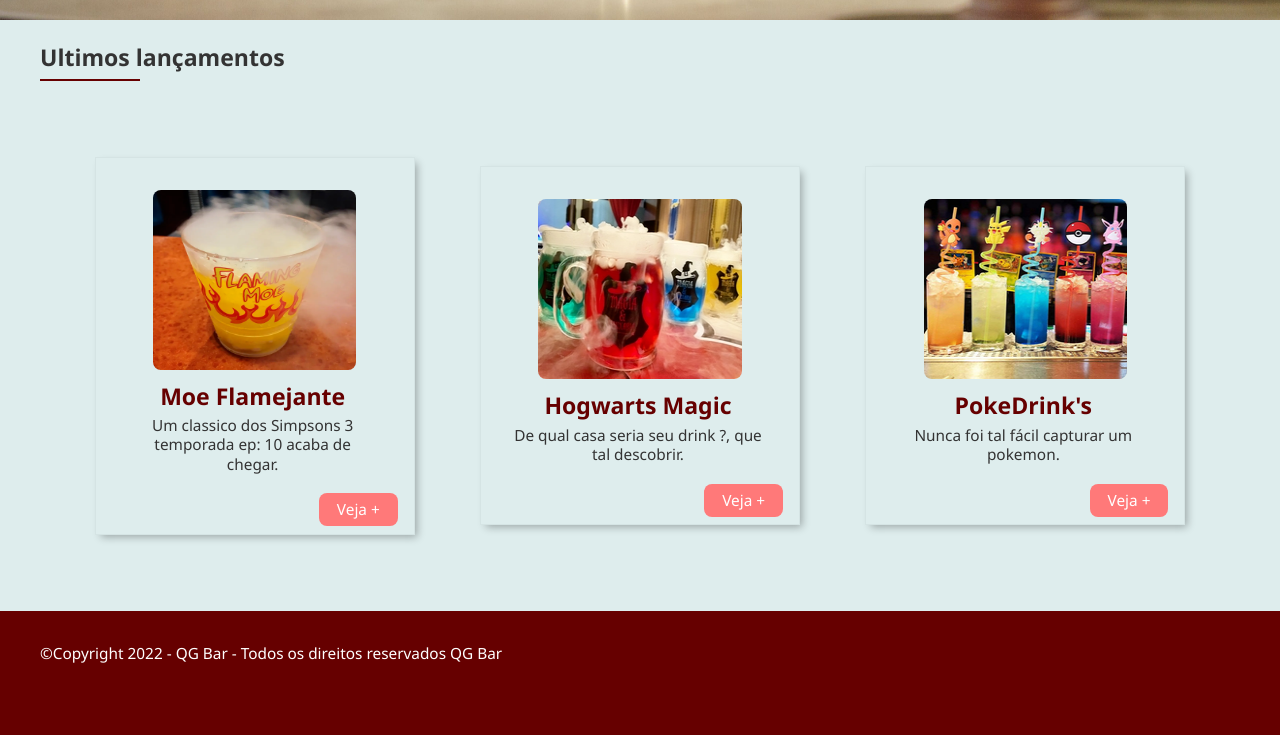
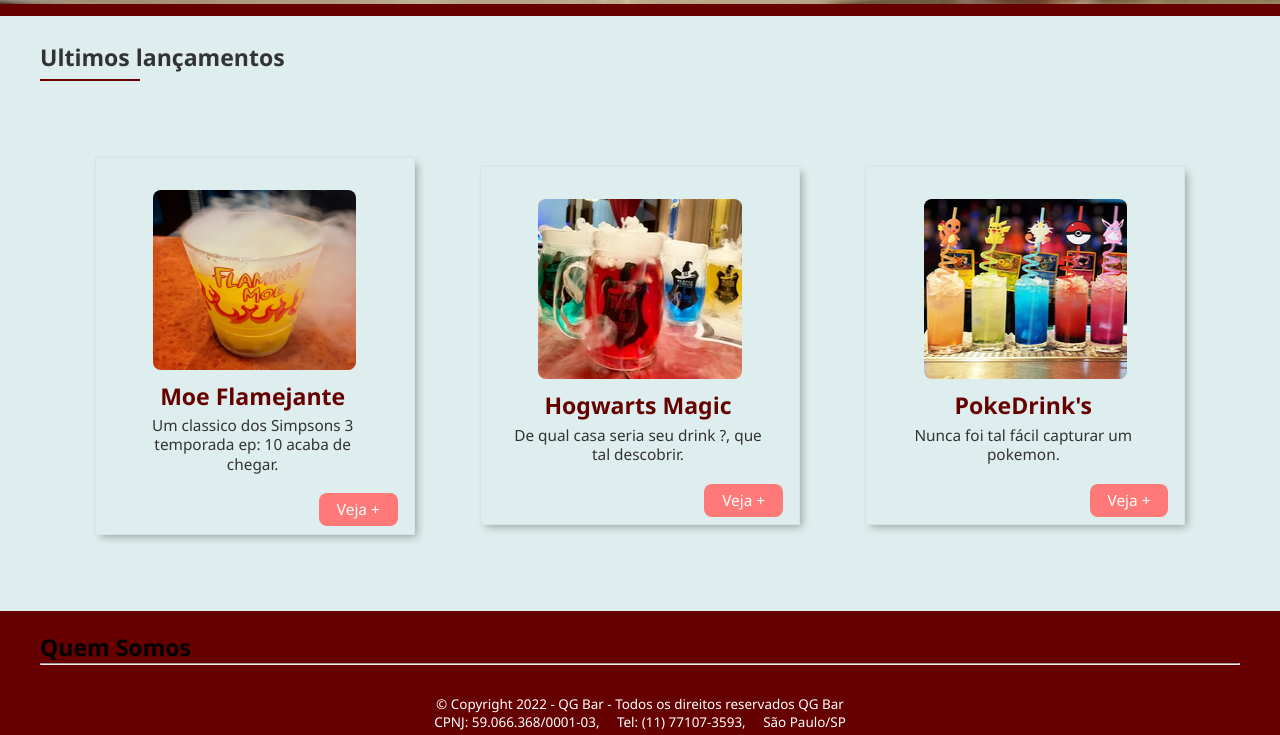
Before and after one commit to Henrique1818/QG-Bar, a plain HTML site: page index.html in a window 1280 px wide. Shown: the part 781-1516 px from the top of the page. Drawn offline with Linux system fonts and the light colour scheme.

Commit message:
Ajustes rodape, iniciando quem somos

```diff
--- a/index.html
+++ b/index.html
@@ -40,11 +40,11 @@
         <div class="container-slider">
             <div class="slideshow-container">
                 <div class="mySlides fade">
-                  <img src="./images/banners/imagem1.jpeg" style="width:100%; height: 90vh;">
+                  <img src="./images/banners/imagem1.jpeg" style="width:100%; height: 90vh; max-height: 88vh;">
                 </div>
 
                 <div class="mySlides fade">
-                  <img src="./images/banners/imagem2.jpeg" style="width:100%; height: 90vh;">
+                  <img src="./images/banners/imagem2.jpeg" style="width:100%; height: 90vh; max-height: 88vh;">
                 </div>
 
                 <a class="prev" onclick="plusSlides(-1)">&#10094;</a>
@@ -107,9 +107,22 @@
             </main>
         </div>
     </section>
+    <section>
+        <div class="container-quem-somos">
+            <main class="wrapper">
+                <h2 class="title-info">
+                    Quem Somos
+                    <hr class="bordar2" />
+                </h2>
+                <br/>
+            </main>
+        </div>
+    </section>
     <footer>
         <div class="container-footer wrapper">
-        &copy;Copyright <span class="anoAtual"></span> - QG Bar - Todos os direitos reservados QG Bar
+        &copy; Copyright <span class="anoAtual"></span> - QG Bar - Todos os direitos reservados QG Bar
+        <br/>
+        CPNJ: 59.066.368/0001-03, &nbsp;&nbsp;&nbsp; Tel: (11) 77107-3593, &nbsp;&nbsp;&nbsp; São Paulo/SP
         </div>
     </footer>
 
--- a/styles/main.css
+++ b/styles/main.css
@@ -104,7 +104,7 @@ a {
 
 footer {
     width: 100%;
-    height: 5rem;
+    height: 2rem;
     background-color: var(--cor-princial);
     padding: 12px 24px;
 }
@@ -346,10 +346,22 @@ body::-webkit-scrollbar-thumb {
 
 footer {
     color: var(--cor-branco);
+    position: relative;
+}
+
+footer .container-footer {
+    margin: 0 auto;
+    position: absolute;
+    bottom: 10%;
+    left: 50%;
+    transform: translate(-50%);
+    width: 80%;
+    text-align: center;
+    font-size: .7rem;
 }
 
 .container-footer, .container-footer span {
-    font-size: .8rem;
+    font-size: .7rem;
 }
 
 @media (min-width: 250px) and (max-width: 1080px) {
```
